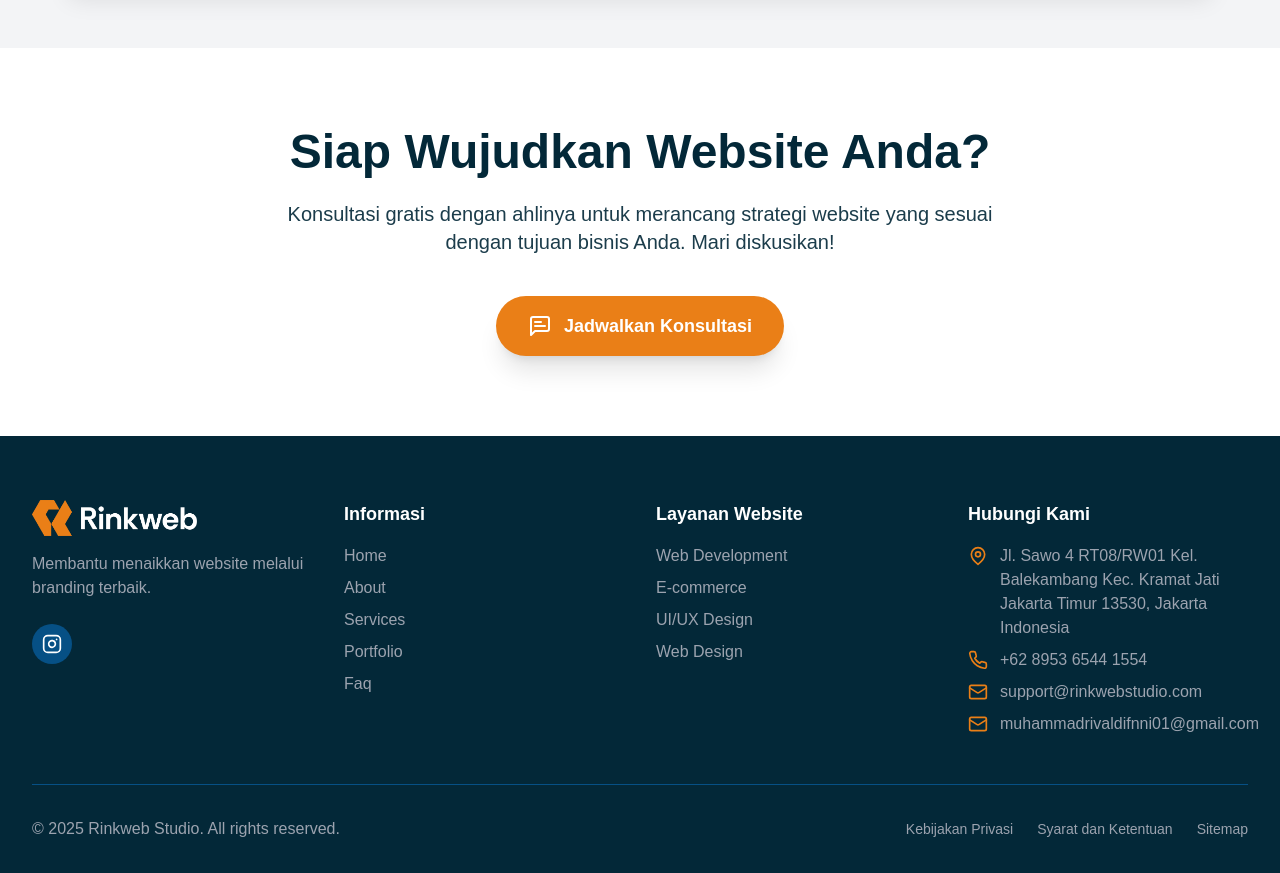
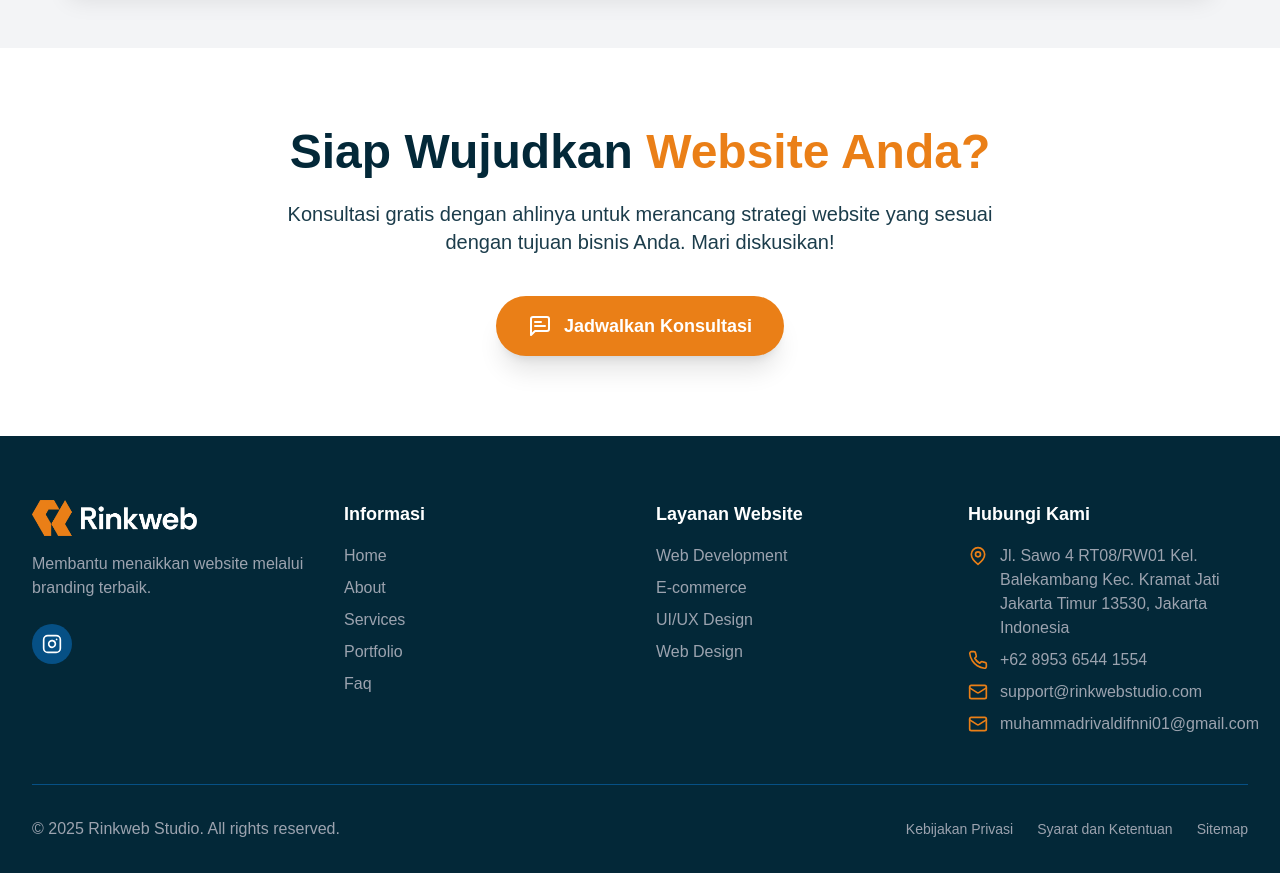
Before and after one commit to pldweb/rinkweb-studio, a React (Vite) app: page / in a window 1280 px wide. Shown: the part 6900-7773 px from the top of the page. Built offline with nearby package versions, Linux system fonts and the light colour scheme; a web font is replaced by a local one.

Commit message:
Update Text Color Last Section

```diff
--- a/src/components/LastSection.tsx
+++ b/src/components/LastSection.tsx
@@ -10,7 +10,7 @@ const ConsultationCTASection: FC = () => {
     <section id="consultation-cta" className="py-20 text-secondary-950 text-center">
       <div className="container mx-auto px-4 sm:px-6 lg:px-8">
         <h2 className="text-4xl md:text-5xl font-bold mb-6 leading-tight">
-          Siap Wujudkan Website Anda?
+          Siap Wujudkan <span className="text-primary">Website Anda?</span>
         </h2>
         <p className="text-lg md:text-xl max-w-3xl mx-auto mb-10 opacity-90 text-secondary-950">
           Konsultasi gratis dengan ahlinya untuk merancang strategi website yang sesuai dengan tujuan bisnis Anda. Mari diskusikan!
```
